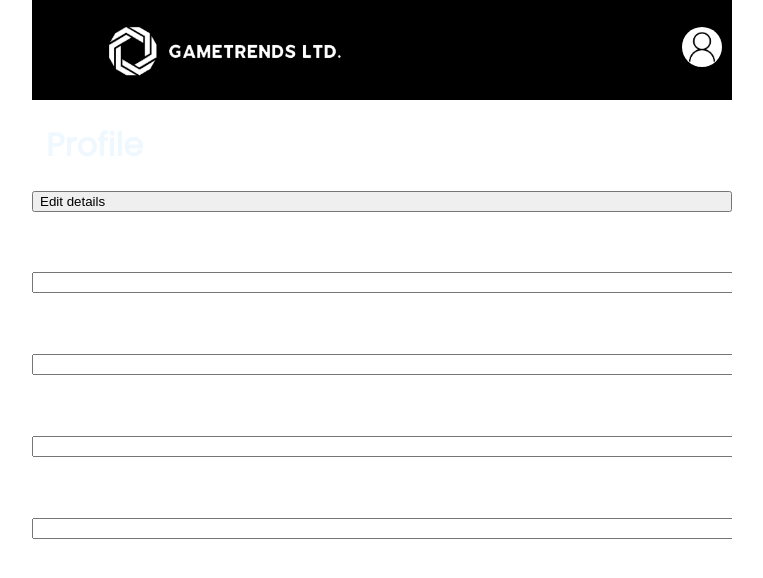
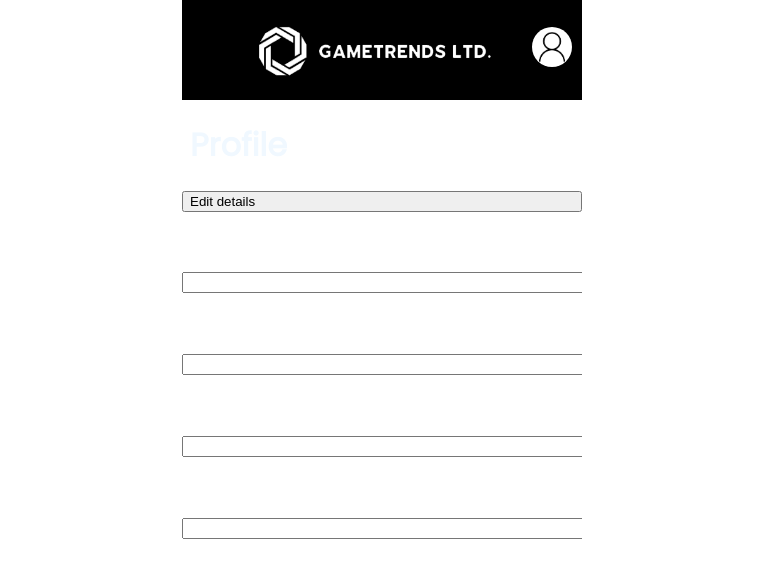
Before and after one commit to novaaaaaaaaaa/game-trends, a Django app: page /profile in a window 1280 px wide. Shown: the top 578 px of the page, without its empty margins (258-1021 px from the left). Run offline with Django 4.2, Linux system fonts and the light colour scheme.

Commit message:
Update main_styles - changed width for entire site

```diff
--- a/game_trends/main/static/css/main_styles.css
+++ b/game_trends/main/static/css/main_styles.css
@@ -1,5 +1,6 @@
 * {
-    width: 700px;
+    width: 400px;
+    /* Make total height consistent to 700px */
 }
 
 html {
```
